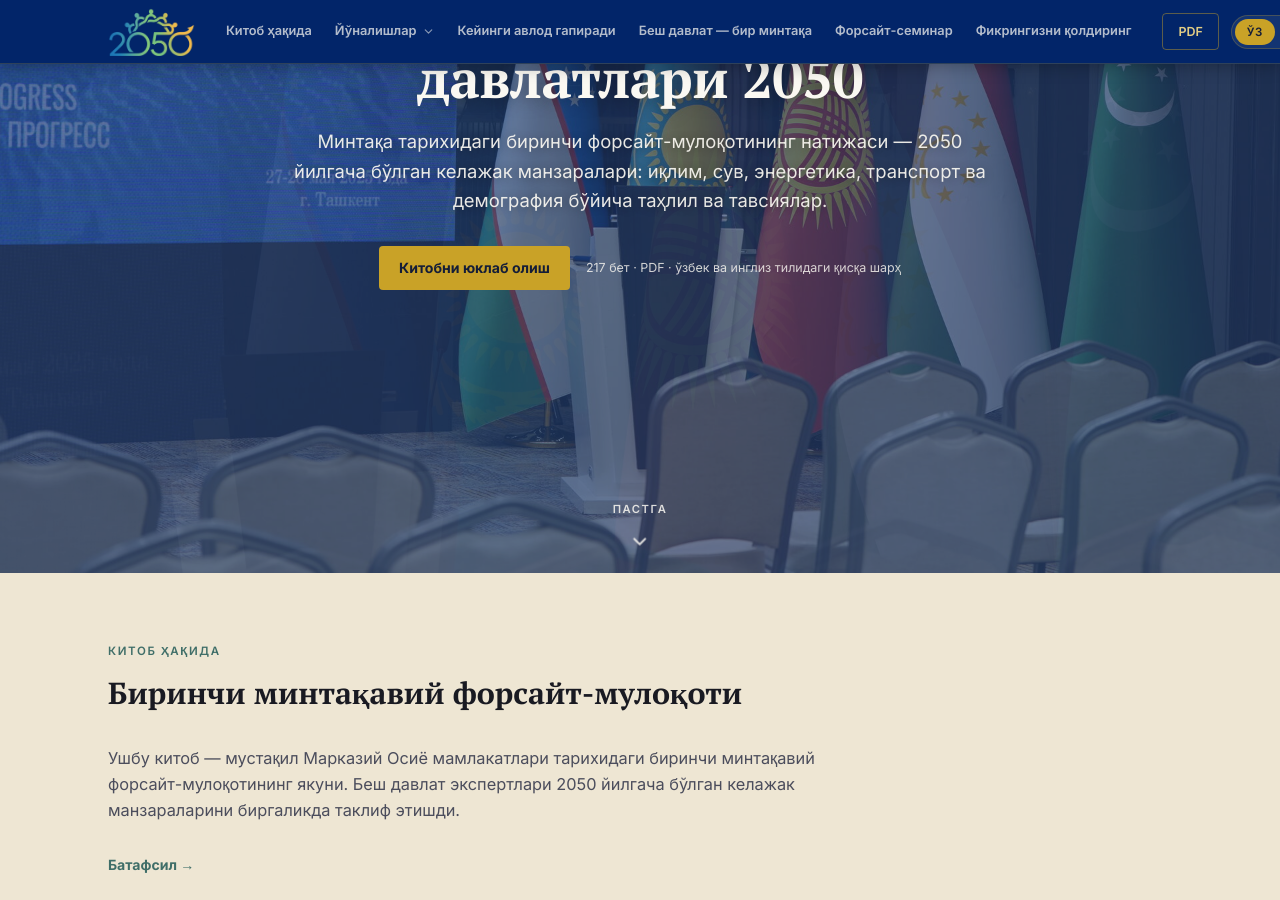
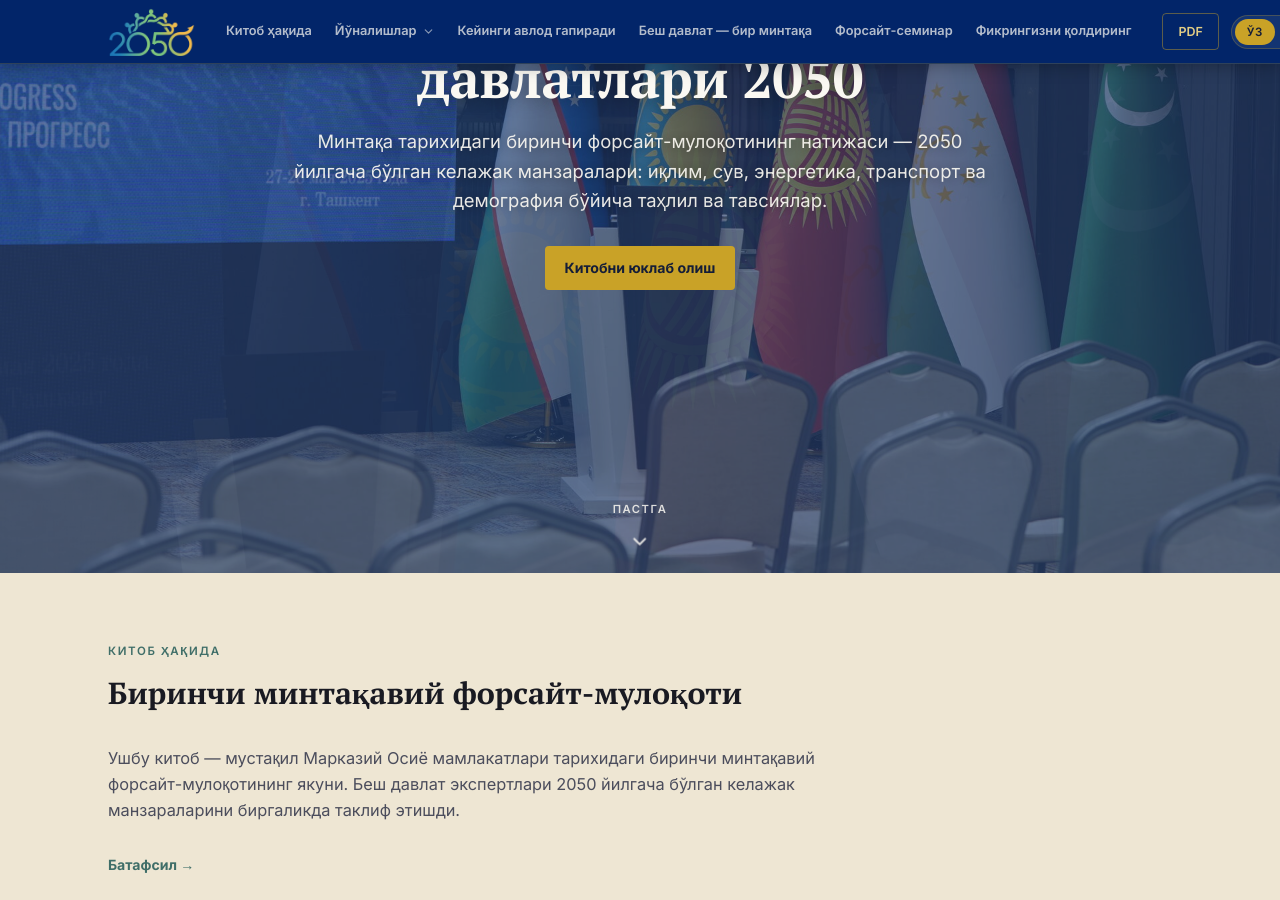
Before and after one commit to farrukhtash/Ca2050, a Jekyll site: the page built from index.html, in a window 1280 px wide and 900 px high, scrolled down 327 px. Built offline with Jekyll 4.4.1, drawn with Linux system fonts in a browser that asks for light colours.

Commit message:
index.html

```diff
--- a/index.html
+++ b/index.html
@@ -29,8 +29,6 @@ hero_full: true
       <a href="markaziy-osiyo-2050_uz.pdf" class="btn-gold" download>
         <span class="uz">Китобни юклаб олиш</span><span class="en">Download the book</span>
       </a>
-      <span class="meta-note uz">217 бет · PDF · ўзбек ва инглиз тилидаги қисқа шарҳ</span>
-      <span class="meta-note en">217 pages · PDF · summary in Uzbek and English</span>
     </div>
   </div>
 
```
